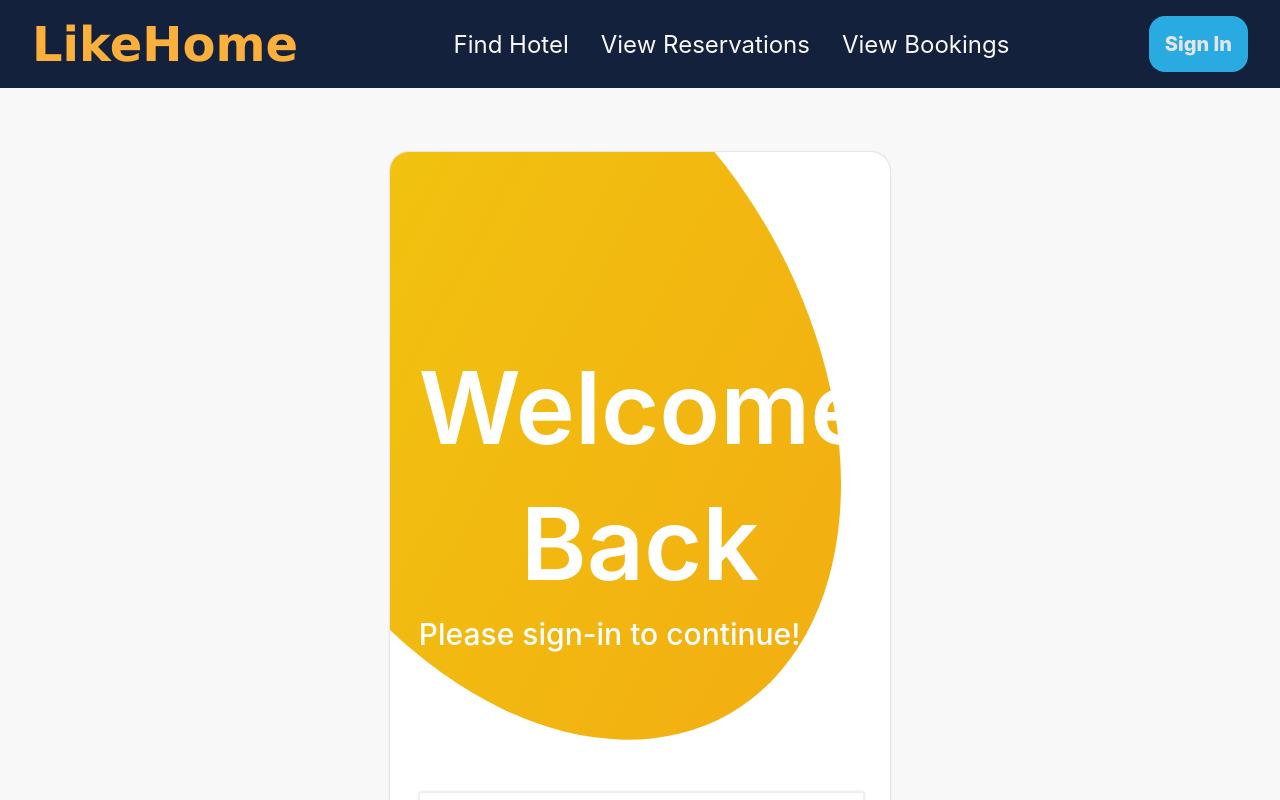
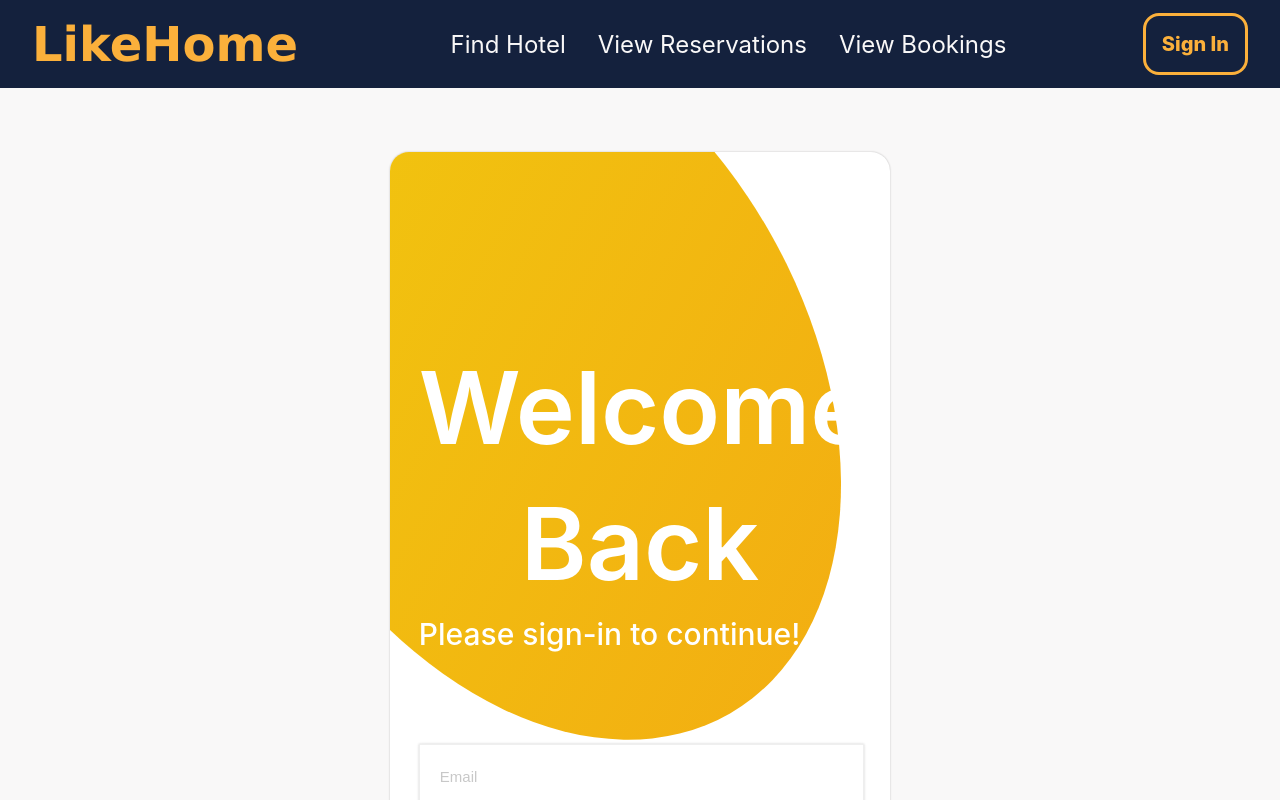
Before and after one commit to vivekkoya/LikeHome-Hotel, a React (Create React App) app in the folder hotel/: page /login in a window 1280 px wide. Shown: the top 800 px of the page. Built offline with nearby package versions, Linux system fonts and the light colour scheme.

Commit message:
added cookies to track active user

```diff
--- a/hotel/package.json
+++ b/hotel/package.json
@@ -10,6 +10,7 @@
     "framer-motion": "^10.16.4",
     "moment": "^2.29.4",
     "react": "^18.2.0",
+    "react-cookie": "^6.1.1",
     "react-dom": "^18.2.0",
     "react-file-base64": "^1.0.3",
     "react-router-dom": "^6.16.0",
--- a/hotel/src/App.js
+++ b/hotel/src/App.js
@@ -3,7 +3,7 @@ import styled from "styled-components";
 import NavBar from './components/NavBar';
 import Listings from './listingspage/Listings';
 import React from 'react';
-import { BrowserRouter as Router, Route, Link, Routes } from 'react-router-dom'
+import { BrowserRouter as Router, Route, Routes } from 'react-router-dom'
 import { LoginForm } from './components/accountBox/loginForm';
 import {AccountBox} from "./components/accountBox";
 
@@ -18,17 +18,21 @@ const AppContainer = styled.div`
 
 `;
 
+
 function App() {
+
+
+
   return (
     <>
       <NavBar/>
       <Router>
         <Routes>
-          <Route exact path="/login" element={<AppContainer><AccountBox/></AppContainer>}/>
-          <Route exact path="/signup" element={<h1>Sign Up</h1>}/>
-          <Route exact path="/viewreservations" element={<h1>User Reservations Page</h1>}/>
-          <Route exact path="/hotelviewbookings" element={<h1>Hotel Bookings Page</h1>}/>
-          <Route exact path="/" element={<Listings/>}/>
+          <Route  path="/login" element={<AppContainer><AccountBox/></AppContainer>}/>
+          <Route  path="/signup" element={<h1>Sign Up</h1>}/>
+          <Route  path="/viewreservations" element={<h1>User Reservations Page</h1>}/>
+          <Route  path="/hotelviewbookings" element={<h1>Hotel Bookings Page</h1>}/>
+          <Route  path="/" element={<Listings/>}/>
         </Routes>
       </Router>
     </>
--- a/hotel/src/components/NavBar/index.js
+++ b/hotel/src/components/NavBar/index.js
@@ -1,7 +1,20 @@
 import React from 'react'
+import { useCookies } from "react-cookie"
+
 
 
 const NavBar = () => {
+    const [cookies, setCookies] = useCookies(['users'])
+    var user = cookies.user
+    if (!user) {
+        user = ""
+    }
+
+    const logout = () => {
+        setCookies("user", "", {path:"/"})
+        window.location.href = "/login"
+    }
+
   return (
     <nav className="nav">
         <a href="/" className="site-name">LikeHome</a>
@@ -18,7 +31,10 @@ const NavBar = () => {
         </ul>
         <ul className="row">
             <li>
-                <a className="button-link" href="/login">Sign In</a>
+                { user === "" && <a className="button-link" href="/login">Sign In</a>}
+            </li>
+            <li>
+                { user !== "" && <button className="user-name" onClick={logout}>{user}</button>}
             </li>
         </ul>
     </nav>
--- a/hotel/src/components/accountBox/index.jsx
+++ b/hotel/src/components/accountBox/index.jsx
@@ -25,7 +25,7 @@ const TopContainer = styled.div`
   flex-direction: column;
   justify-content: flex-end;
   padding: 0 1.8em;
-  padding-bottom: 5em;
+  padding-bottom: 2rem;
 `;
 
 const BackDrop = styled(motion.div)`
@@ -75,7 +75,7 @@ const InnerContainer = styled.div`
   display: flex;
   flex-direction: column;
   padding: 0 1.8em;
-  margin-bottom: 10px;
+  margin-bottom: 5px;
 `;
 
 const backdropVariants = {
--- a/hotel/src/components/accountBox/loginForm.jsx
+++ b/hotel/src/components/accountBox/loginForm.jsx
@@ -9,9 +9,11 @@ import {
 } from "./common";
 import { Marginer } from "../marginer";
 import { AccountContext } from "./accountContext";
+import { useCookies } from "react-cookie";
 
 export function LoginForm(props) {
   const { switchToSignup } = useContext(AccountContext);
+  const [cookies, setCookie] = useCookies(["users"]);
 
   const [email, setEmail] = useState("");
   const emailChange = (event) => {
@@ -38,6 +40,7 @@ export function LoginForm(props) {
       if (!response.ok) {
         alert("incorrect credentials");
       } else {
+        setCookie("user", email, { path: "/" });
         window.location.href = "/";
       }
     } catch (error) {
--- a/hotel/src/index.css
+++ b/hotel/src/index.css
@@ -53,12 +53,12 @@ code {
   border-radius: 1rem;
   padding: 1rem;
   text-decoration: none;
-  background-color: #29ABE2;
+  border: 3px solid #FBB03B;
+  color:#FBB03B;
   margin: 16px;
   margin-left: 0px;
   font-size: 1.25rem;
   font-weight: 800;
-  color: #e5e5e5;
 }
 
 .button-link:hover {
@@ -71,3 +71,14 @@ code {
   display: flex; /* Use a flex container */
   padding: 0; /* Remove default list padding */
 }
+
+.user-name {
+  color: white;
+  background: none;
+  border: none;
+  font-size: 1.5rem;
+}
+
+.user-name:hover{
+  color: #Fbb038
+}
--- a/hotel/src/index.js
+++ b/hotel/src/index.js
@@ -2,13 +2,14 @@ import React from 'react';
 import ReactDOM from 'react-dom/client';
 import './index.css';
 import App from './App';
+
 //import reportWebVitals from './reportWebVitals';
 
 const root = ReactDOM.createRoot(document.getElementById('root'));
 root.render(
-  <React.StrictMode>
+    <React.StrictMode>
      <App />
-  </React.StrictMode>
+   </React.StrictMode>
 );
 
 // If you want to start measuring performance in your app, pass a function
--- a/hotel/src/listingspage/Listings.css
+++ b/hotel/src/listingspage/Listings.css
@@ -28,7 +28,7 @@ border: 1px solid #14213D;
     padding: 0 12px;
 }
 .search-button{
-border-radius: 16px;
+    border-radius: 16px;
     height: fit-content;
     width: fit-content;
     color: #F9F8F8;
--- a/hotel/src/listingspage/Listings.jsx
+++ b/hotel/src/listingspage/Listings.jsx
@@ -4,46 +4,47 @@ import ListingCard from "../listingcard/ListingCard";
 
 const Listings = () => {
   const [listings, setListings] = useState([]);
-  const [location, setLocation] = useState(null);
-  let searchQuery = '';
+  // const [location, setLocation] = useState(null);
+  let searchQuery = "";
 
-  useEffect(() => {
-    (async () => {
-      console.log("start fetch");
+  // useEffect(() => {
+  //   (async () => {
+  //     console.log("start fetch");
+  //     try {
+  //       const response = await fetch(
+  //         "http://localhost:5001/listings/getListings"
+  //       );
+  //       if (!response.ok) {
+  //         throw new Error(`HTTP error! Status: ${response.status}`);
+  //       }
+  //       const data = await response.json();
+  //       setListings(data);
+  //        console.log(location);
+  //     } catch (error) {
+  //       console.error("Fetch error:", error);
+  //     }
+  //   })();
+  // }, [location]);
+
+  const onSearchClick = async () => {
+    const search = searchQuery.replace(" ", "%20");
     try {
-        const response = await fetch(
-          "http://localhost:5001/listings/getListings"
+      const res = await fetch(
+        `http://localhost:5001/listings/ListingInCity/${searchQuery}`
       );
-        if (!response.ok) {
-          throw new Error(`HTTP error! Status: ${response.status}`);
-        }
-        const data = await response.json();
-        setListings(data);
-         console.log(location);
-      } catch (error) {
-        console.error("Fetch error:", error);
-      }
-    })();
-  }, [location]);
-
-    const onSearchClick = async() => {
-        const search = searchQuery.replace(' ', '%20');
-        try {
-        const res = await fetch(`http://localhost:5001/listings/ListingInCity/${searchQuery}`)
       if (!res.ok) {
         throw new Error(`HTTP error! Status: ${res.status}`);
       }
       const data = await res.json();
       setListings(data);
-        }
-        catch (error) {
+    } catch (error) {
       console.error("Fetch error:", error);
     }
-    }
+  };
 
   const handleChange = (event) => {
     searchQuery = event.target.value;
-    }
+  };
   /* const listings1 = [
     { name: "Marriott", city: "San Jose, CA", rating: "4.7", price: "$150" },
     { name: "Hilton", city: "Santa Clara, CA", rating: "4.3", price: "$175" },
@@ -60,8 +61,17 @@ const Listings = () => {
     <div className="listings">
       <div className="header-bar">
         <div className="search-bar">
-              <input className="search-text-field" type="text" placeholder="Where Would You Like To Go?" onChange={handleChange}/>
-            <button className='search-button' type="submit" onClick={onSearchClick}>
+          <input
+            className="search-text-field"
+            type="text"
+            placeholder="Where Would You Like To Go?"
+            onChange={handleChange}
+          />
+          <button
+            className="search-button"
+            type="submit"
+            onClick={onSearchClick}
+          >
             Search
           </button>
         </div>
```
Also changed, not shown: 1 other file (tests, documents, lock files or other folders). Lines whose indentation alone changed are shown as unchanged.
